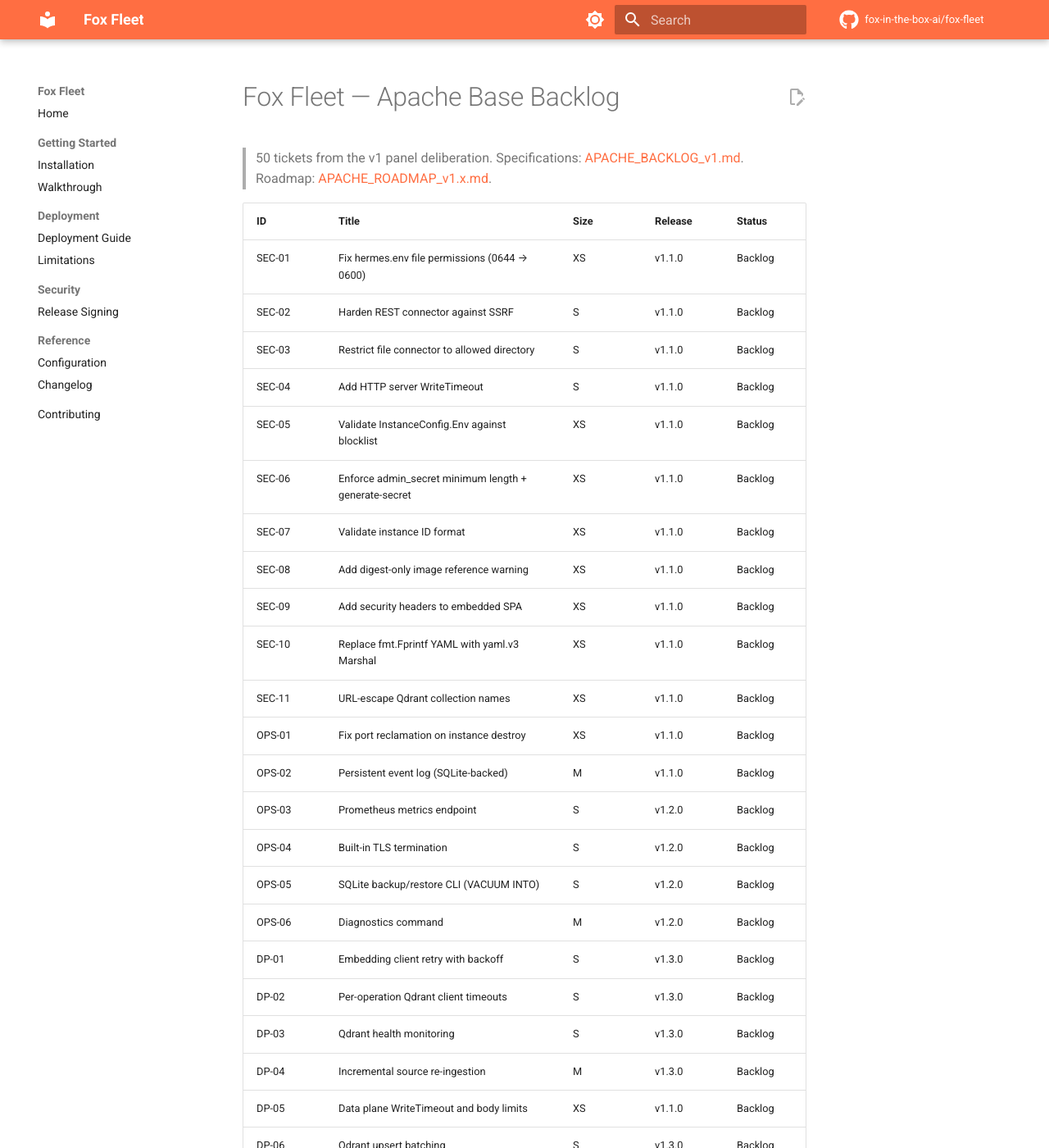
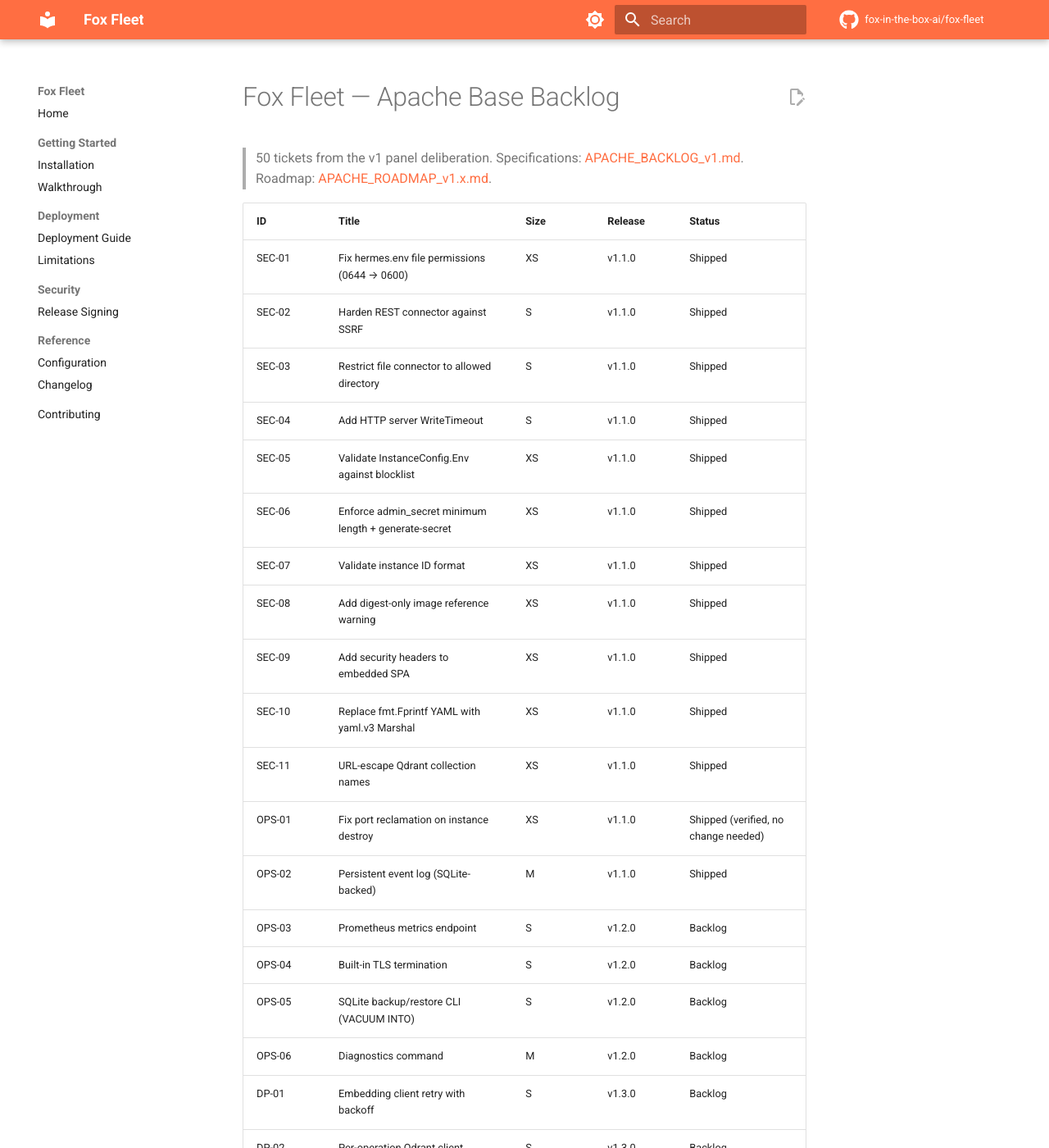
Before and after one commit to fox-in-the-box-ai/fox-fleet, an MkDocs documentation site: the page built from docs/architecture/BACKLOG.md, in a window 1280 px wide and 1400 px high. Shown: the whole window at 82% size. Built offline with MkDocs 1.6.1 and Material for MkDocs 9.7.7, drawn with Linux system fonts in a browser that asks for light colours; comment, search, counter and statistics services are not loaded; some of the changed text lies outside the part shown.

Commit message:
Prepare v1.1.0 release — CHANGELOG, backlog status, Helm version bump
- Add CHANGELOG [1.1.0] section with 11 security fixes, 5 additions,
  4 changes, and 1 verification-only ticket
- Update BACKLOG.md: all 17 v1.1.0 tickets marked Shipped
- Bump Helm chart version and appVersion to 1.1.0

```diff
--- a/docs/architecture/BACKLOG.md
+++ b/docs/architecture/BACKLOG.md
@@ -4,19 +4,19 @@
 
 | ID | Title | Size | Release | Status |
 |----|-------|------|---------|--------|
-| SEC-01 | Fix hermes.env file permissions (0644 → 0600) | XS | v1.1.0 | Backlog |
-| SEC-02 | Harden REST connector against SSRF | S | v1.1.0 | Backlog |
-| SEC-03 | Restrict file connector to allowed directory | S | v1.1.0 | Backlog |
-| SEC-04 | Add HTTP server WriteTimeout | S | v1.1.0 | Backlog |
-| SEC-05 | Validate InstanceConfig.Env against blocklist | XS | v1.1.0 | Backlog |
-| SEC-06 | Enforce admin_secret minimum length + generate-secret | XS | v1.1.0 | Backlog |
-| SEC-07 | Validate instance ID format | XS | v1.1.0 | Backlog |
-| SEC-08 | Add digest-only image reference warning | XS | v1.1.0 | Backlog |
-| SEC-09 | Add security headers to embedded SPA | XS | v1.1.0 | Backlog |
-| SEC-10 | Replace fmt.Fprintf YAML with yaml.v3 Marshal | XS | v1.1.0 | Backlog |
-| SEC-11 | URL-escape Qdrant collection names | XS | v1.1.0 | Backlog |
-| OPS-01 | Fix port reclamation on instance destroy | XS | v1.1.0 | Backlog |
-| OPS-02 | Persistent event log (SQLite-backed) | M | v1.1.0 | Backlog |
+| SEC-01 | Fix hermes.env file permissions (0644 → 0600) | XS | v1.1.0 | Shipped |
+| SEC-02 | Harden REST connector against SSRF | S | v1.1.0 | Shipped |
+| SEC-03 | Restrict file connector to allowed directory | S | v1.1.0 | Shipped |
+| SEC-04 | Add HTTP server WriteTimeout | S | v1.1.0 | Shipped |
+| SEC-05 | Validate InstanceConfig.Env against blocklist | XS | v1.1.0 | Shipped |
+| SEC-06 | Enforce admin_secret minimum length + generate-secret | XS | v1.1.0 | Shipped |
+| SEC-07 | Validate instance ID format | XS | v1.1.0 | Shipped |
+| SEC-08 | Add digest-only image reference warning | XS | v1.1.0 | Shipped |
+| SEC-09 | Add security headers to embedded SPA | XS | v1.1.0 | Shipped |
+| SEC-10 | Replace fmt.Fprintf YAML with yaml.v3 Marshal | XS | v1.1.0 | Shipped |
+| SEC-11 | URL-escape Qdrant collection names | XS | v1.1.0 | Shipped |
+| OPS-01 | Fix port reclamation on instance destroy | XS | v1.1.0 | Shipped (verified, no change needed) |
+| OPS-02 | Persistent event log (SQLite-backed) | M | v1.1.0 | Shipped |
 | OPS-03 | Prometheus metrics endpoint | S | v1.2.0 | Backlog |
 | OPS-04 | Built-in TLS termination | S | v1.2.0 | Backlog |
 | OPS-05 | SQLite backup/restore CLI (VACUUM INTO) | S | v1.2.0 | Backlog |
@@ -25,7 +25,7 @@
 | DP-02 | Per-operation Qdrant client timeouts | S | v1.3.0 | Backlog |
 | DP-03 | Qdrant health monitoring | S | v1.3.0 | Backlog |
 | DP-04 | Incremental source re-ingestion | M | v1.3.0 | Backlog |
-| DP-05 | Data plane WriteTimeout and body limits | XS | v1.1.0 | Backlog |
+| DP-05 | Data plane WriteTimeout and body limits | XS | v1.1.0 | Shipped |
 | DP-06 | Qdrant upsert batching | S | v1.3.0 | Backlog |
 | DP-07 | Source deletion cascade | S | v1.3.0 | Backlog |
 | DP-08 | Embedding dimension validation | S | v1.3.0 | Backlog |
@@ -33,9 +33,9 @@
 | INT-01 | Webhook event forwarding (HMAC-SHA256) | M | v1.2.0 | Backlog |
 | INT-02 | Structured JSON logging | S | v1.2.0 | Backlog |
 | PLAT-01 | Runtime skillset tool validation | S | v1.3.0 | Backlog |
-| PLAT-02 | Graceful shutdown with request draining | S | v1.1.0 | Backlog |
+| PLAT-02 | Graceful shutdown with request draining | S | v1.1.0 | Shipped |
 | PLAT-03 | Health-check-based auto-restart | M | v1.3.0 | Backlog |
-| PLAT-04 | Registry migration versioning | S | v1.1.0 | Backlog |
+| PLAT-04 | Registry migration versioning | S | v1.1.0 | Shipped |
 | CONF-01 | Data plane conformance checks | M | v1.3.0 | Backlog |
 | CONF-02 | Security conformance checks | S | v1.3.0 | Backlog |
 | REL-01 | govulncheck in CI | S | v1.2.0 | Backlog |
@@ -49,7 +49,7 @@
 | PERF-02 | Embedding request batching | M | v1.3.0 | Backlog |
 | PANEL-01 | Instance health history timeline | S | v1.4.0 | Backlog |
 | PANEL-02 | Per-instance resource usage display | S | v1.4.0 | Backlog |
-| PANEL-03 | Fix handleCreate race condition | S | v1.1.0 | Backlog |
+| PANEL-03 | Fix handleCreate race condition | S | v1.1.0 | Shipped |
 | PANEL-04 | i18n contribution workflow | S | v1.4.0 | Backlog |
 | PANEL-05 | Instance create form with skillset dropdown | S | v1.4.0 | Backlog |
 | POLISH-01 | Token bucket rate limiting | S | v1.2.0 | Backlog |
```
Also changed, not shown: CHANGELOG.md (+35 -0 lines), 1 other file.
